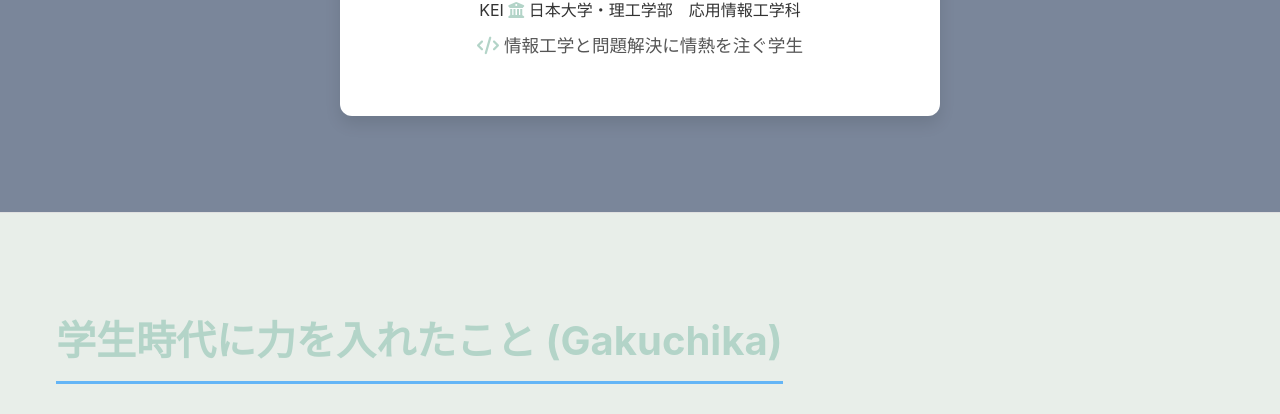
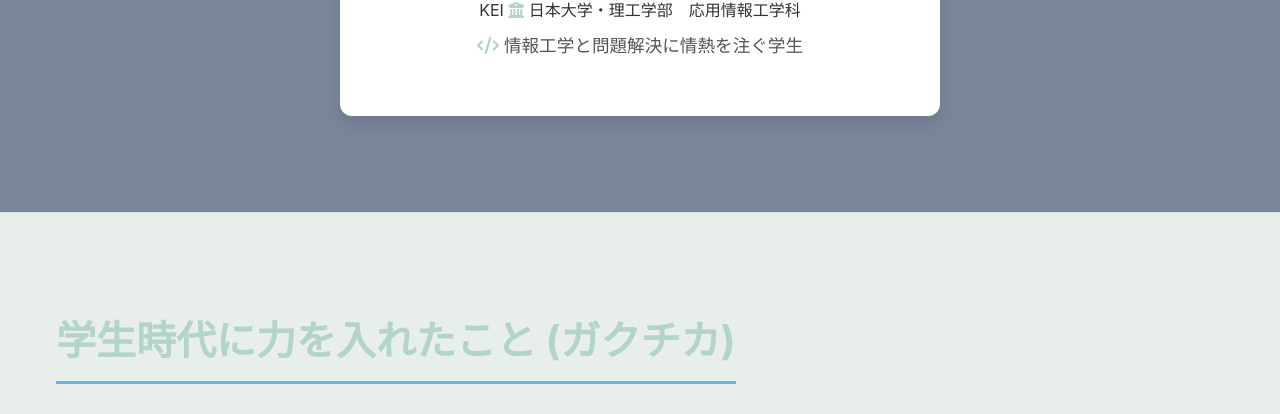
Before and after one commit to cske25052-cloud/portfolio-, a plain HTML site: page index.html in a window 1280 px wide. Shown: the part 538-952 px from the top of the page. Drawn offline with Linux system fonts and the light colour scheme.

Commit message:
Update index.html

```diff
--- a/index.html
+++ b/index.html
@@ -226,7 +226,7 @@
         <!-- 3. 学生時代に力を入れたこと（ガクチカ）セクション -->
         <section id="achievement">
             <div class="container">
-                <h2 style="margin: 0 auto 2rem;">学生時代に力を入れたこと (Gakuchika)</h2>
+                <h2 style="margin: 0 auto 2rem;">学生時代に力を入れたこと (ガクチカ)</h2>
                 <div class="gacuchika-content">
                     <p>
                         <strong style="font-size: 1.2rem;">Pythonを用いた迷路探索ゲームの制作</strong>
```
